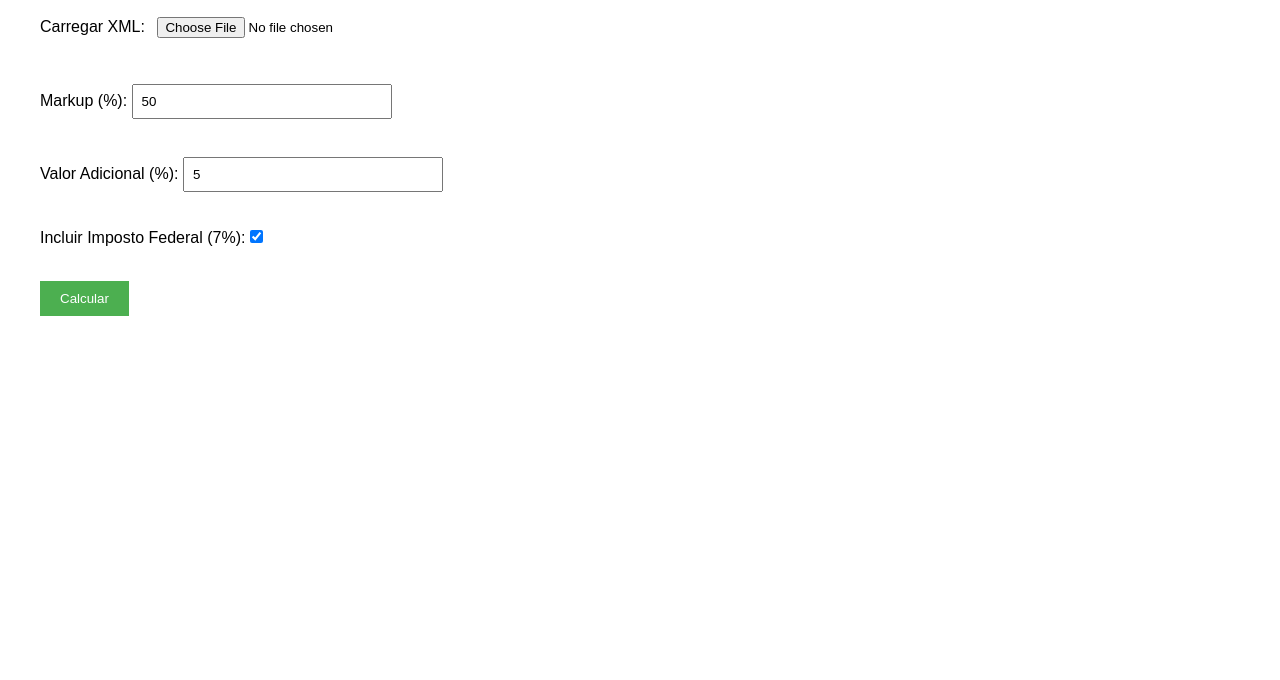
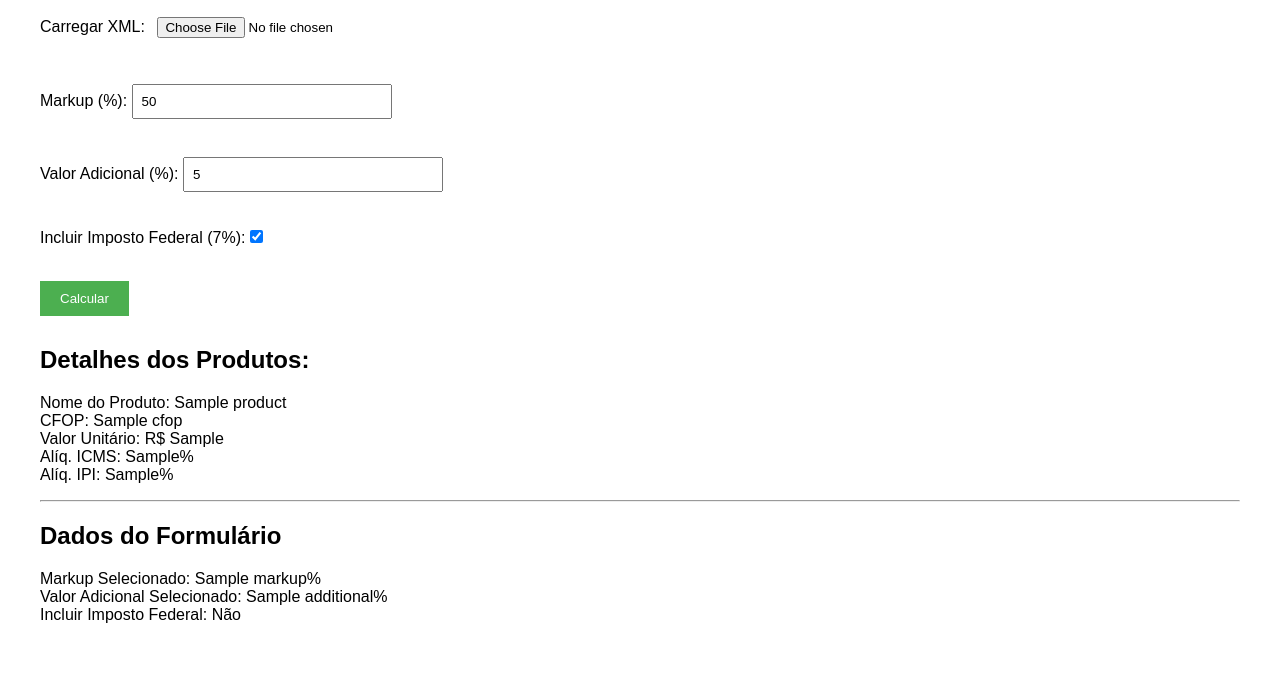
Before and after one commit to jampamatos/CauzinPrecos, a Flask app: template templates/index.html in a window 1280 px wide. Shown: the part 121-801 px from the top of the page. Before the commit the page ends 437 px from the top, so only its background shows below. Run offline with Flask 3, Linux system fonts and the light colour scheme; the template is opened without the code that fills it: most values are stand-ins (such as "Sample title", 1, 10 or a date in 2020).

Commit message:
feat: Integrate XML data extraction with user interface display
Integrated the XML data extraction functionality from xml_processor.py with the web interface in index.html. This enhancement includes:
- Displaying extracted product data directly on the page after form submission, which includes product name, CFOP, unit value, ICMS rate, and IPI rate.
- Showing form input values such as markup percentage, additional charges, and federal tax inclusion alongside the extracted product data.

This update improves user interaction by providing immediate feedback on both uploaded XML data and entered form values, enhancing the application's usability and effectiveness.

```diff
--- a/main.py
+++ b/main.py
@@ -1,4 +1,6 @@
 from flask import Flask, redirect, render_template, request, url_for
+
+from xml_processor import extract_data_from_xml
 
 app = Flask(__name__, static_url_path='/static')
 
@@ -22,9 +24,14 @@ def calculate():
     additional = request.form['additional']
     include_tax = 'federalTax' in request.form
 
-    # Logic for XML processing and price calculation
-    # Temporarily, we'll view received data
-    return f"Received file {file.filename}; markup: {markup}; additional {additional}; tax: {include_tax}."
+    # Adding namespace
+    namespaces = { 'nfe': 'http://www.portalfiscal.inf.br/nfe' }
+
+    # Extract data from XML file
+    product_data = extract_data_from_xml(file, namespaces)
+
+    # Return extracted data to page
+    return render_template('index.html', product_data=product_data, markup=markup, additional=additional, include_tax=include_tax)
 
 if __name__ == '__main__':
   app.run(host='0.0.0.0', port=5000, debug=True)
--- a/templates/index.html
+++ b/templates/index.html
@@ -23,5 +23,25 @@
 
       <button type="submit">Calcular</button>
     </form>
+
+    {% if product_data %}
+      <h2>Detalhes dos Produtos:</h2>
+      {% for product in product_data %}
+        <p>
+          Nome do Produto: {{ product['Nome do Produto'] }}<br>
+          CFOP: {{ product['CFOP'] }}<br>
+          Valor Unitário: R$ {{ product['Valor Unitário'] }}<br>
+          Alíq. ICMS: {{ product['Alíq. ICMS'] }}%<br>
+          Alíq. IPI: {{ product['Alíq. IPI'] }}%<br>
+        </p>
+        <hr>
+      {% endfor %}
+      <h2>Dados do Formulário</h2>
+      <p>
+        Markup Selecionado: {{ markup }}%<br>
+        Valor Adicional Selecionado: {{ additional }}%<br>
+        Incluir Imposto Federal: {{ 'Sim' if include_tax else 'Não' }}
+      </p>
+    {% endif %}
   </body>
 </html>
```
